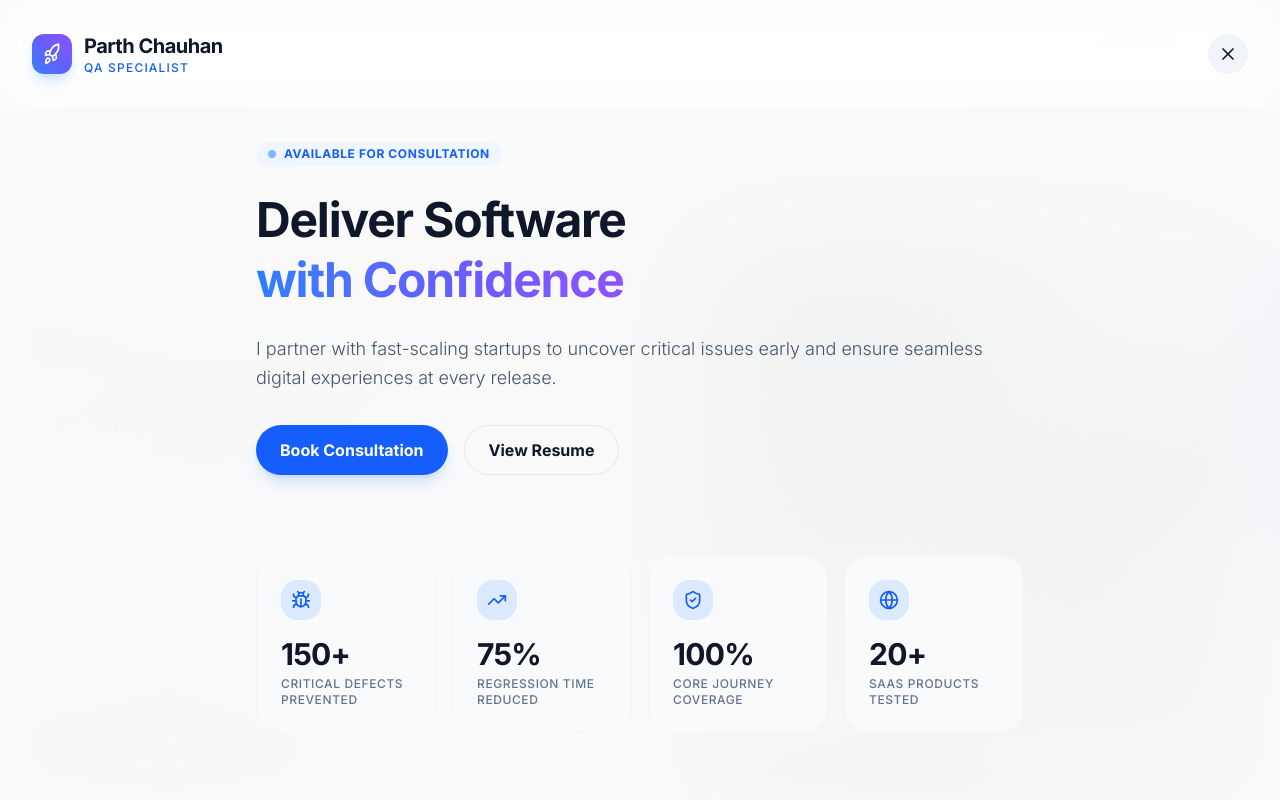
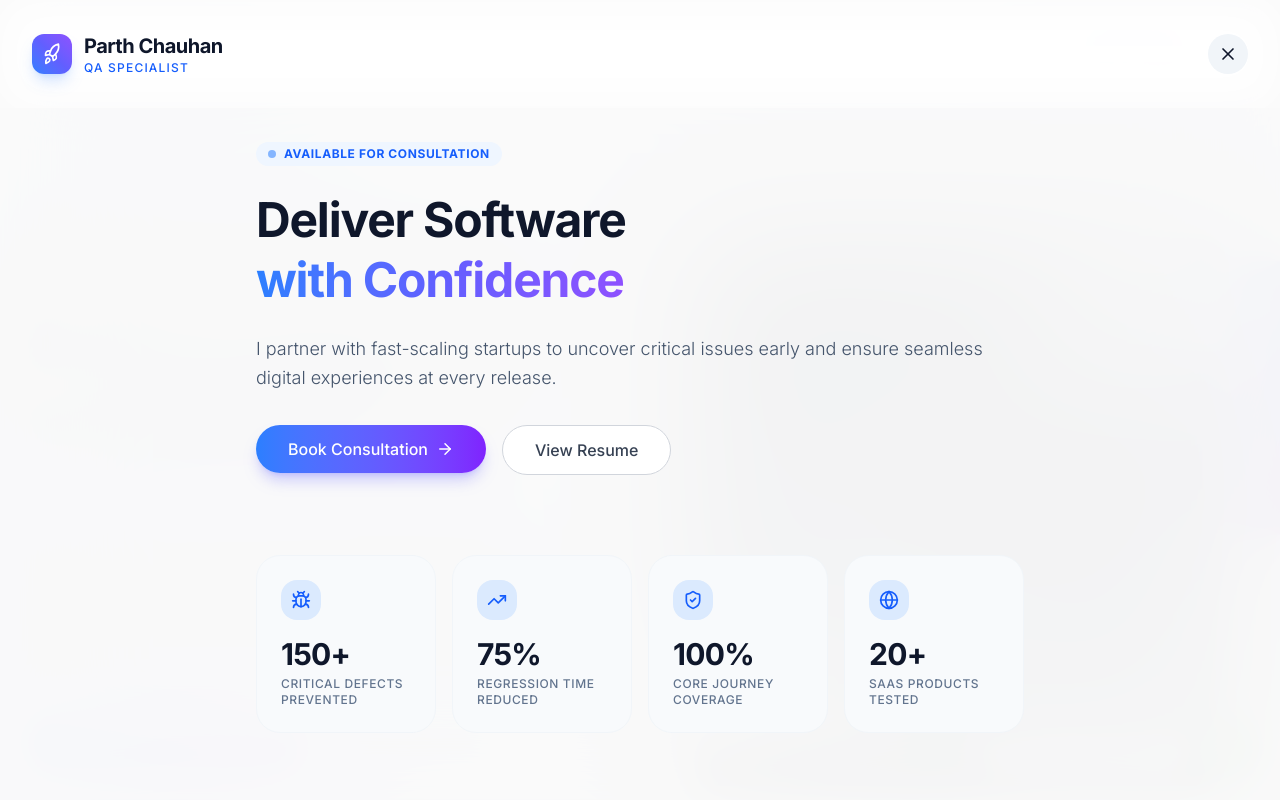
Before and after one commit to ParthChauhan2003/Portfolio, a React (Vite) app: page / in a window 1280 px wide. Both pictures are taken after a click on the button "VIEW PROJECTS". Shown: the top 800 px of the page. Built offline with nearby package versions, Linux system fonts and the light colour scheme.

Commit message:
feat: update side projects component and rotate build assets

```diff
--- a/src/app/components/FloatingSideProjects.tsx
+++ b/src/app/components/FloatingSideProjects.tsx
@@ -330,17 +330,31 @@ export const FloatingSideProjects: React.FC<FloatingSideProjectsProps> = ({ dark
                       <p className={`text-lg font-light leading-relaxed ${darkMode ? 'text-slate-400' : 'text-slate-600'}`}>
                         I partner with fast-scaling startups to uncover critical issues early and ensure seamless digital experiences at every release.
                       </p>
-                      <div className="flex flex-wrap gap-4 pt-2">
-                        <button className="px-6 py-3 rounded-full bg-blue-600 hover:bg-blue-700 text-white font-bold transition-all shadow-lg shadow-blue-500/20 hover:shadow-blue-500/40 hover:-translate-y-1 active:scale-95">
+                      <div className="flex flex-col sm:flex-row gap-4 pt-2">
+                        <MagneticButton>
+                          <button
+                            onClick={() => {
+                              setIsOpen(false);
+                              setTimeout(() => {
+                                document.getElementById('contact')?.scrollIntoView({ behavior: 'smooth' });
+                              }, 400);
+                            }}
+                            className="inline-flex justify-center items-center px-8 py-3 rounded-full bg-gradient-to-r from-blue-500 via-indigo-500 to-violet-600 hover:from-blue-600 hover:via-indigo-600 hover:to-violet-700 text-white font-medium transition-all shadow-lg shadow-indigo-500/30 hover:shadow-xl hover:shadow-indigo-500/40 gap-2 w-full sm:w-auto"
+                          >
                             Book Consultation
+                            <ArrowRight size={18} />
                           </button>
+                        </MagneticButton>
+                        <MagneticButton>
                           <a
                             href="/images/Parth_Chauhan_QA-resume.pdf"
                             target="_blank"
                             rel="noopener noreferrer"
-                          className={`inline-flex items-center justify-center px-6 py-3 rounded-full border font-bold transition-all hover:-translate-y-1 active:scale-95 ${darkMode ? 'border-white/10 hover:bg-white/5' : 'border-slate-200 hover:bg-slate-50'}`}>
+                            className={`inline-flex justify-center items-center px-8 py-3 rounded-full border font-medium transition-all gap-2 w-full sm:w-auto ${darkMode ? 'border-gray-700 text-gray-300 hover:bg-gray-800' : 'border-gray-300 text-gray-700 hover:bg-gray-50 bg-white'}`}
+                          >
                             View Resume
                           </a>
+                        </MagneticButton>
                       </div>
                     </motion.div>
                   </section>
```
Also changed, not shown: 6 other files (tests, documents, lock files or other folders). Lines whose indentation alone changed are shown as unchanged.
